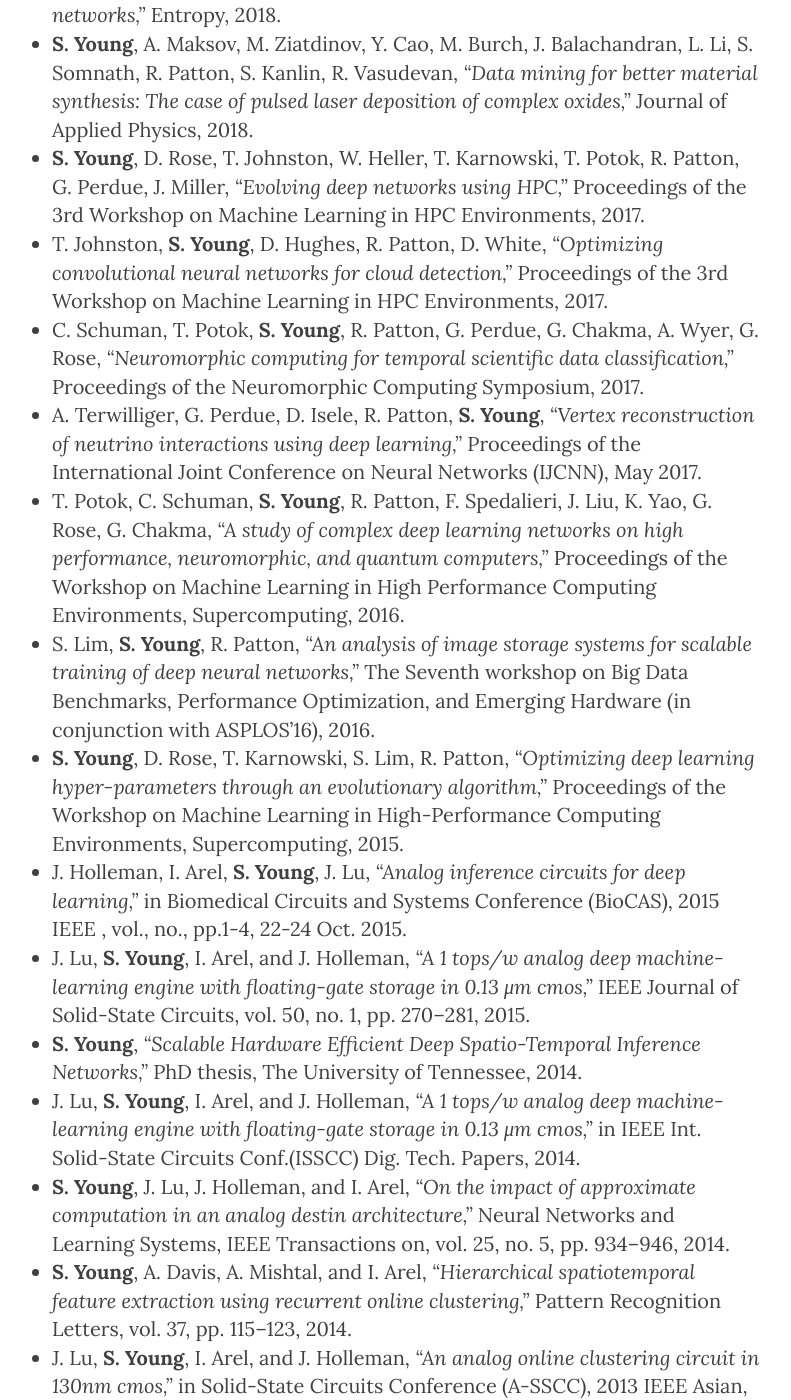
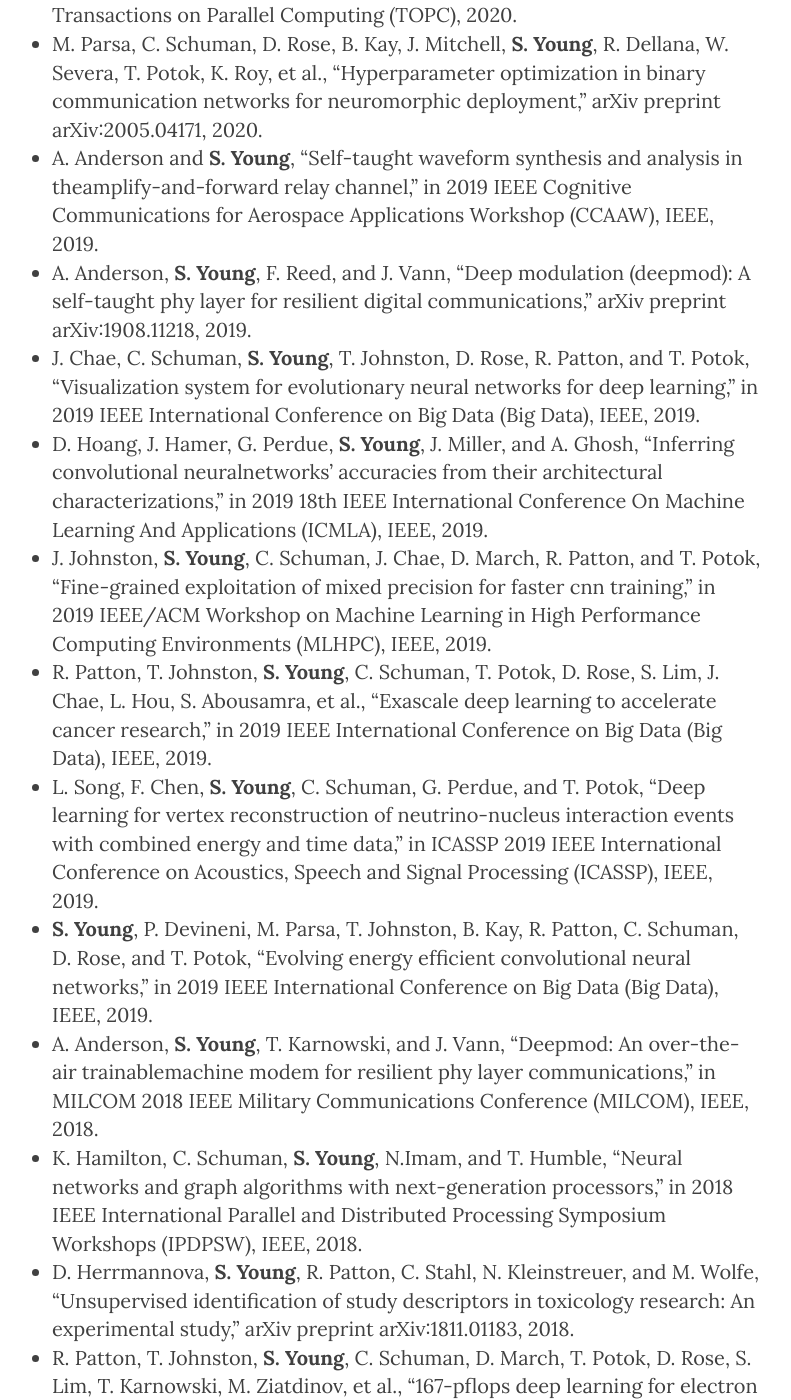
Before and after one commit to stevenryoung/stevenryoung.github.io, a Jekyll site: the page built from cv.md, in a window 1280 px wide and 1400 px high, scrolled down 1035 px. Shown: the whole window, without its empty margins (253-1044 px from the left). Built offline with Jekyll 4.4.1, drawn with Linux system fonts in a browser that asks for light colours; nearby versions of some CDN libraries; some of the changed text lies outside the part shown.

Commit message:
Update cv.md

```diff
--- a/cv.md
+++ b/cv.md
@@ -13,6 +13,22 @@ Data Analytics, Deep Learning, Computer Vision, Knowledge Discovery, Text Analys
 High Performance Computing, GPU Programming.
 
 # Selected Publications <a size="8" color="#0000EE" href="/content/citations.bib">[Bibtex]</a>
+* R. Archibald, M. Doucet, T. Johnston, **S. Young**, E. Yang, and W. Heller, “Classifying and analyzing small-angle scattering data using weighted k nearest neighbors machine learning techniques,” Journal of Applied Crystallography, 2020.
+* K. Hamilton, C. Schuman, **S. Young**, R. Bennink, N. Imam, and T. Humble, “Accelerating scientific computing in the post-moore’s era,” ACM Transactions on Parallel Computing (TOPC), 2020.
+* M. Parsa, C. Schuman, D. Rose, B. Kay, J. Mitchell, **S. Young**, R. Dellana, W. Severa, T. Potok, K. Roy, et al., “Hyperparameter optimization in binary communication networks for neuromorphic deployment,” arXiv preprint arXiv:2005.04171, 2020.
+* A. Anderson and **S. Young**, “Self-taught waveform synthesis and analysis in theamplify-and-forward relay channel,” in 2019 IEEE Cognitive Communications for Aerospace Applications Workshop (CCAAW), IEEE, 2019.
+* A. Anderson, **S. Young**, F. Reed, and J. Vann, “Deep modulation (deepmod): A self-taught phy layer for resilient digital communications,” arXiv preprint arXiv:1908.11218, 2019.
+* J. Chae, C. Schuman, **S. Young**, T. Johnston, D. Rose, R. Patton, and T. Potok, “Visualization system for evolutionary neural networks for deep learning,” in 2019 IEEE International Conference on Big Data (Big Data), IEEE, 2019.
+* D. Hoang, J. Hamer, G. Perdue, **S. Young**, J. Miller, and A. Ghosh, “Inferring convolutional neuralnetworks’ accuracies from their architectural characterizations,” in 2019 18th IEEE International Conference On Machine Learning And Applications (ICMLA), IEEE, 2019.
+* J. Johnston, **S. Young**, C. Schuman, J. Chae, D. March, R. Patton, and T. Potok, “Fine-grained exploitation of mixed precision for faster cnn training,” in 2019 IEEE/ACM Workshop on Machine Learning in High Performance Computing Environments (MLHPC), IEEE, 2019.
+* R. Patton, T. Johnston, **S. Young**, C. Schuman, T. Potok, D. Rose, S. Lim, J. Chae, L. Hou, S. Abousamra, et al., “Exascale deep learning to accelerate cancer research,” in 2019 IEEE International Conference on Big Data (Big Data), IEEE, 2019.
+* L. Song, F. Chen, **S. Young**, C. Schuman, G. Perdue, and T. Potok, “Deep learning for vertex reconstruction of neutrino-nucleus interaction events with combined energy and time data,” in ICASSP 2019 IEEE International Conference on Acoustics, Speech and Signal Processing (ICASSP), IEEE, 2019.
+* **S. Young**, P. Devineni, M. Parsa, T. Johnston, B. Kay, R. Patton, C. Schuman, D. Rose, and T. Potok, “Evolving energy efficient convolutional neural networks,” in 2019 IEEE International Conference on Big Data (Big Data), IEEE, 2019.
+* A. Anderson, **S. Young**, T. Karnowski, and J. Vann, “Deepmod: An over-the-air trainablemachine modem for resilient phy layer communications,” in MILCOM 2018 IEEE Military Communications Conference (MILCOM), IEEE, 2018.
+* K. Hamilton, C. Schuman, **S. Young**, N.Imam, and T. Humble, “Neural networks and graph algorithms with next-generation processors,” in 2018 IEEE International Parallel and Distributed Processing Symposium Workshops (IPDPSW), IEEE, 2018.
+* D. Herrmannova, **S. Young**, R. Patton, C. Stahl, N. Kleinstreuer, and M. Wolfe, “Unsupervised identification of study descriptors in toxicology research: An experimental study,” arXiv preprint arXiv:1811.01183, 2018.
+* R. Patton, T. Johnston, **S. Young**, C. Schuman, D. March, T. Potok, D. Rose, S. Lim, T. Karnowski, M. Ziatdinov, et al., “167-pflops deep learning for electron microscopy:From learning physics to atomic manipulation,” in Proceedings of the International Conference forHigh Performance Computing, Networking, Storage, and Analysis, IEEE Press, 2018.
+* G.Perdue, A.Ghosh, M.Wospakrik, F.Akbar, D.Andrade, M.Ascencio, L.Bellantoni, A.Bercellie, M. Betancourt, G. C. Vera, et al., “Reducing model bias in a deep learning classifier using domainadversarial neural networks in the minerva experiment,” Journal of Instrumentation, 2018.
 * C. Stahl, **S. Young**, D. Herrmannova, R. Patton, J. Wells, *"DeepPDF: A deep learning approach to extracting text from PDFs,"* Proceedings of the Eleventh International Conference on Language Resources and Evaluation (LREC), 2018.
 * J. Liu, F. Spedalieri, K. Yao, T. Potok, C. Schuman, **S. Young**, R. Patton, G. Rose, G. Chakma, *"Adiabatic quantum computation applied to deep learning networks,"* Entropy, 2018.
 * **S. Young**, A. Maksov, M. Ziatdinov, Y. Cao, M. Burch, J. Balachandran, L. Li, S. Somnath, R. Patton, S. Kanlin, R. Vasudevan, *"Data mining for better material synthesis: The case of pulsed laser deposition of complex oxides,"* Journal of Applied Physics, 2018.
```
